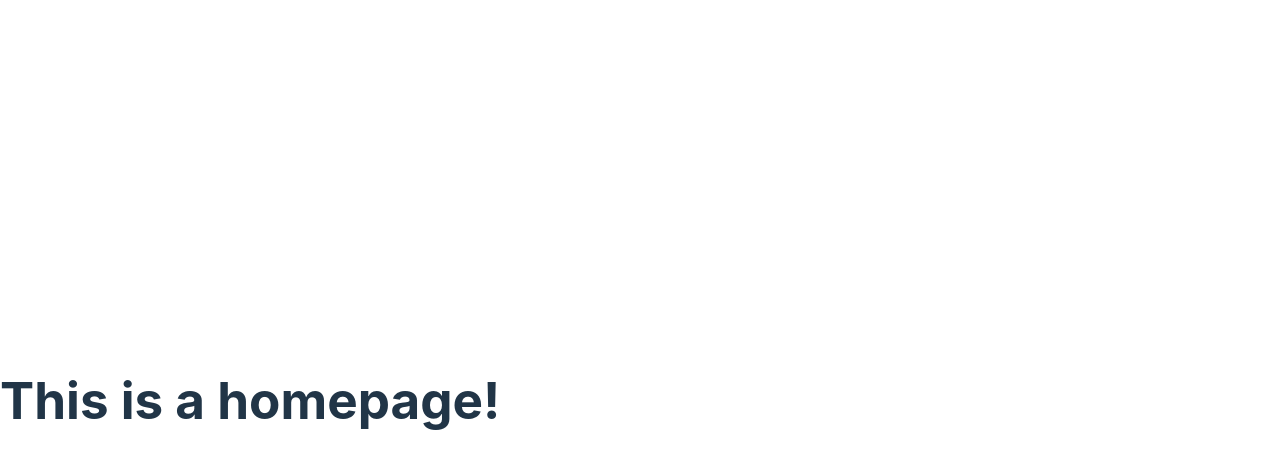
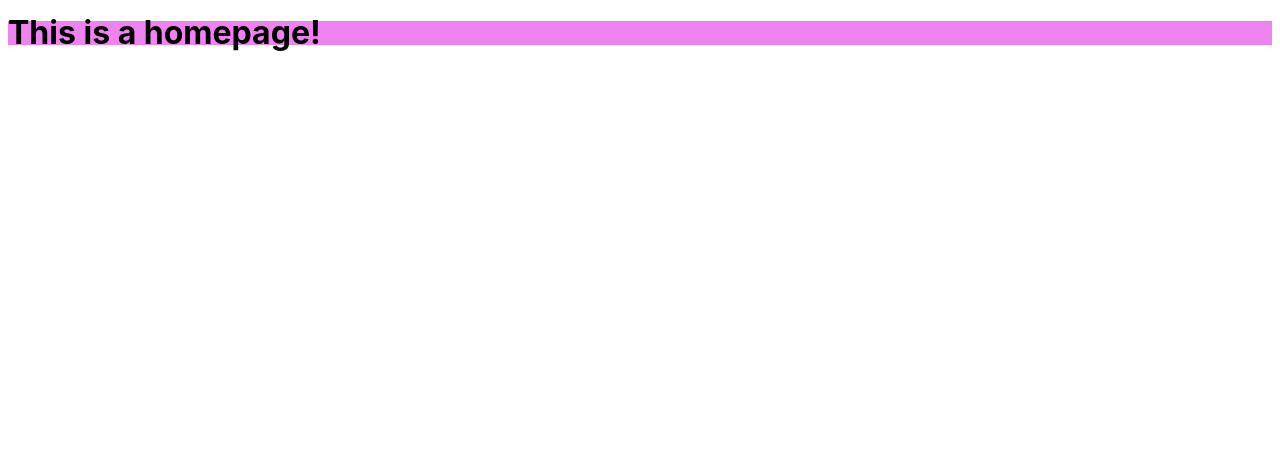
Before and after one commit to PawaOx4th/react-ts-e-commerce-app, a React (Vite) app: page / in a window 1280 px wide. Shown: the top 468 px of the page. Built offline with nearby package versions, Linux system fonts and the light colour scheme.

Commit message:
feat: 🎸 Install `style-components`

```diff
--- a/src/App.tsx
+++ b/src/App.tsx
@@ -1,41 +1,19 @@
 import { useState } from "react"
-import reactLogo from "./assets/react.svg"
+import reactLogo from "assets/react.svg"
 import { Routes, Route } from "react-router-dom"
-
-function HomePage() {
-  return (
-    <div>
-      <h1>This is a homepage!</h1>
-    </div>
-  )
-}
-
-function AboutPage() {
-  return (
-    <div>
-      <h1>This is a AboutPage!</h1>
-    </div>
-  )
-}
-
-function ErrorPage() {
-  return (
-    <div>
-      <h2>
-        <i>404 Page not found</i>
-      </h2>
-    </div>
-  )
-}
+import HomePage from "pages/HomePage"
+import AboutPage from "pages/AboutPage"
+import ErrorPage from "pages/ErrorPage"
 
 function App() {
   return (
     <div>
       <Routes>
         <Route path="/" element={<HomePage />} />
-        {/*  http://localhost:5172/about */}
         <Route path="about" element={<AboutPage />} caseSensitive />
         <Route path="*" element={<ErrorPage />} />
+        {/* /signin */}
+        {/* /singup */}
       </Routes>
     </div>
   )
--- /dev/null
+++ b/src/pages/AboutPage.tsx
@@ -0,0 +1,11 @@
+import React from "react"
+
+function AboutPage() {
+  return (
+    <div>
+      <h1>This is a AboutPage!</h1>
+    </div>
+  )
+}
+
+export default AboutPage
--- /dev/null
+++ b/src/pages/ErrorPage.tsx
@@ -0,0 +1,13 @@
+import React from "react"
+
+function ErrorPage() {
+  return (
+    <div>
+      <h2>
+        <i>404 Page not found</i>
+      </h2>
+    </div>
+  )
+}
+
+export default ErrorPage
--- /dev/null
+++ b/src/pages/HomePage.css
@@ -0,0 +1,3 @@
+.home {
+  background-color: violet;
+}
--- /dev/null
+++ b/src/pages/HomePage.tsx
@@ -0,0 +1,12 @@
+import React from "react"
+import "./HomePage.css"
+
+function HomePage() {
+  return (
+    <div className="home">
+      <h1>This is a homepage!</h1>
+    </div>
+  )
+}
+
+export default HomePage
--- a/src/style/index.css
+++ b/src/style/index.css
@@ -4,9 +4,7 @@
   line-height: 24px;
   font-weight: 400;
 
-  color-scheme: light dark;
-  color: rgba(255, 255, 255, 0.87);
-  background-color: #242424;
+  /* background-color: #242424; */
 
   font-synthesis: none;
   text-rendering: optimizeLegibility;
@@ -14,57 +12,3 @@
   -moz-osx-font-smoothing: grayscale;
   -webkit-text-size-adjust: 100%;
 }
-
-a {
-  font-weight: 500;
-  color: #646cff;
-  text-decoration: inherit;
-}
-a:hover {
-  color: #535bf2;
-}
-
-body {
-  margin: 0;
-  display: flex;
-  place-items: center;
-  min-width: 320px;
-  min-height: 100vh;
-}
-
-h1 {
-  font-size: 3.2em;
-  line-height: 1.1;
-}
-
-button {
-  border-radius: 8px;
-  border: 1px solid transparent;
-  padding: 0.6em 1.2em;
-  font-size: 1em;
-  font-weight: 500;
-  font-family: inherit;
-  background-color: #1a1a1a;
-  cursor: pointer;
-  transition: border-color 0.25s;
-}
-button:hover {
-  border-color: #646cff;
-}
-button:focus,
-button:focus-visible {
-  outline: 4px auto -webkit-focus-ring-color;
-}
-
-@media (prefers-color-scheme: light) {
-  :root {
-    color: #213547;
-    background-color: #ffffff;
-  }
-  a:hover {
-    color: #747bff;
-  }
-  button {
-    background-color: #f9f9f9;
-  }
-}
--- a/vite.config.ts
+++ b/vite.config.ts
@@ -1,9 +1,10 @@
 import { defineConfig } from "vite"
 import react from "@vitejs/plugin-react-swc"
+import tsconfigPaths from "vite-tsconfig-paths"
 
 // https://vitejs.dev/config/
 export default defineConfig({
-  plugins: [react()],
+  plugins: [react(), tsconfigPaths()],
   server: {
     port: 5172
   }
```
Also changed, not shown: package.json (+5 -2 lines), tsconfig.json (+23 -4 lines), 1 other file (tests, documents, lock files or other folders).
